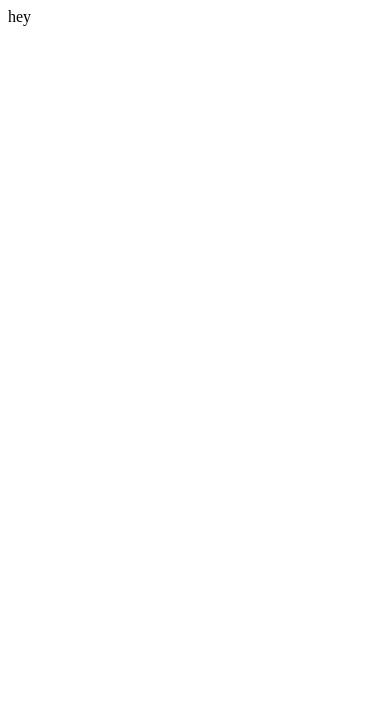
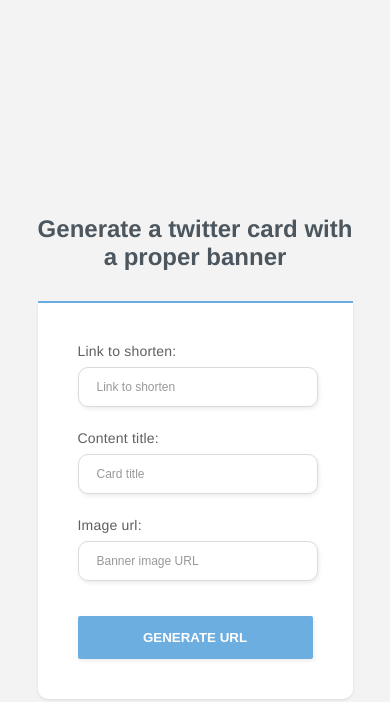
Before and after one commit to brianfakhoury/Metaswap, a plain HTML site: page index.html in a window 390 px wide. Drawn offline with Linux system fonts and the light colour scheme.

Commit message:
html + css

```diff
--- /dev/null
+++ b/form-mini.css
@@ -0,0 +1,134 @@
+html{
+    background-color: #f3f3f3;
+    font: helvetica;
+}
+
+.form-mini-container{
+    position: relative;
+    top: 25%;
+    max-width: 315px;
+    margin: 0 auto;
+    font: normal 14px helvetica;
+    text-align: center;
+    color: #5f5f5f;
+}
+
+.form-mini-container h1{
+    color:  #4c565e;
+    font-size: 24px;
+    padding-bottom: 30px;
+    border-bottom: 2px solid #6caee0;
+    font-weight: bold;
+    margin: 0;
+}
+
+.form-mini{
+    box-sizing: border-box;
+    padding: 40px;
+    background-color:  #ffffff;
+    box-shadow: 0 1px 3px 0 rgba(0, 0, 0, 0.1);
+    border-radius: 0 0 10px 10px;
+}
+
+.form-mini .form-row{
+    display: block;
+    text-align: left;
+    margin-bottom: 23px;
+}
+
+.form-mini input,
+.form-mini select{
+    box-sizing: border-box;
+    width: 240px;
+    box-shadow: 1px 2px 4px 0 rgba(0, 0, 0, 0.08);
+    padding: 12px 18px;
+    border-radius: 10px;
+    border: 1px solid #dbdbdb;
+    font: helvetica;
+    font-size: 12px;
+}
+
+.form-mini input[type=radio],
+.form-mini input[type=checkbox]{
+    box-shadow: none;
+    width: auto;
+}
+
+.form-mini select{
+    color: inherit;
+    background-color: #ffffff;
+}
+
+.form-mini .form-checkbox span{
+    margin-left: 5px;
+}
+
+.form-mini .form-checkbox input{
+    width: auto;
+}
+
+.form-mini .form-radio-buttons > div{
+    margin-bottom: 10px;
+}
+
+.form-mini .form-radio-buttons input{
+    width: auto;
+}
+
+.form-mini .form-radio-buttons label span{
+    margin-left: 8px;
+}
+
+.form-mini .form-last-row{
+    margin: 35px auto 0;
+}
+
+.form-mini button{
+    display: block;
+    border-radius: 2px;
+    background-color:  #6caee0;
+    color: #ffffff;
+    font-weight: bold;
+    box-shadow: 1px 2px 4px 0 rgba(0, 0, 0, 0.08);
+    width: 100%;
+    padding: 14px 22px;
+    border: 0;
+    cursor: pointer;
+}
+
+
+/* Placeholder color */
+
+.form-mini ::-webkit-input-placeholder {
+    color:  #999;
+}
+
+.form-mini ::-moz-placeholder {
+    color:  #999;
+    opacity: 1;
+}
+
+.form-mini :-ms-input-placeholder {
+    color:  #999;
+}
+
+.form-row br {
+    content: " ";
+    margin-bottom: 8px;
+    display: block;
+}
+
+.form-row label {
+    letter-spacing: 0.2px
+}
+
+/*	Making the form responsive. Remove this media query
+    if you don't need the form to work on mobile devices. */
+
+@media (max-width: 600px) {
+
+    .form-mini-container{
+        margin-top: 0;
+    }
+
+}
--- a/index.html
+++ b/index.html
@@ -1,10 +1,58 @@
-<!DOCTYPE html>
-<html lang="en" dir="ltr">
-    <head>
-        <meta charset="utf-8">
-        <title></title>
-    </head>
-    <body>
-        hey
-    </body>
+<html>
+	<head>
+		<title>Twitter Banner Link Shortener</title>
+		<link rel="stylesheet" href="form-mini.css">
+		<script type="text/javascript">
+
+			function not_validate(url) {
+		        var pattern = /(ftp|http|https):\/\/(\w+:{0,1}\w*@)?(\S+)(:[0-9]+)?(\/|\/([\w#!:.?+=&%@!\-\/]))?/;
+		        if (pattern.test(url)) {
+		            return false;
+		        }
+		        alert(url + " is not a valid url link!");
+		        return true;
+
+		    }
+
+			function checkform() {
+				if (not_validate(document.getElementById("link").value)) {
+					return false;
+				}
+				if (not_validate(document.getElementById("image-url").value)) {
+					return false;
+				}
+				return true;
+			}
+
+		</script>
+	</head>
+	<body>
+		<div class="form-mini-container">
+
+			<h1>Generate a twitter card with a proper banner</h1>
+
+			<!---->
+			<form class="form-mini" method="POST" action="#" onSubmit="return checkform()">
+				<div class='form-row'>
+					<label for="link">Link to shorten:</label><br>
+					<input type="text" id="link" name="link" placeholder="Link to shorten"><br>
+				</div>
+
+				<div class="form-row">
+					<label for="title">Content title:</label><br>
+					<input type="text" id="title" name="title" placeholder="Card title"><br>
+				</div>
+
+				<div class="form-row">
+					<label for="image-url">Image url:</label><br>
+					<input type="text" id="image-url" name="image-url" placeholder="Banner image URL"><br>
+				</div>
+
+				<div class="form-row form-last-row">
+	            	<button type="submit">GENERATE URL</button>
+	            </div>
+
+			</form>
+		</div>
+	</body>
 </html>
```
